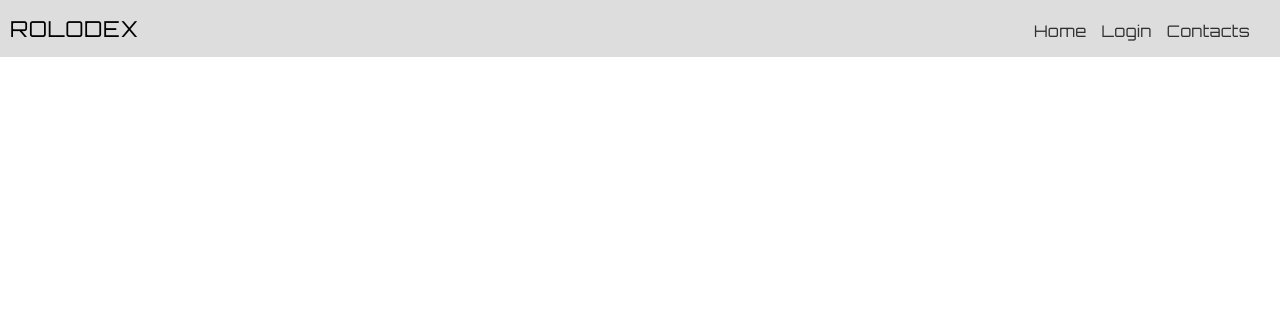
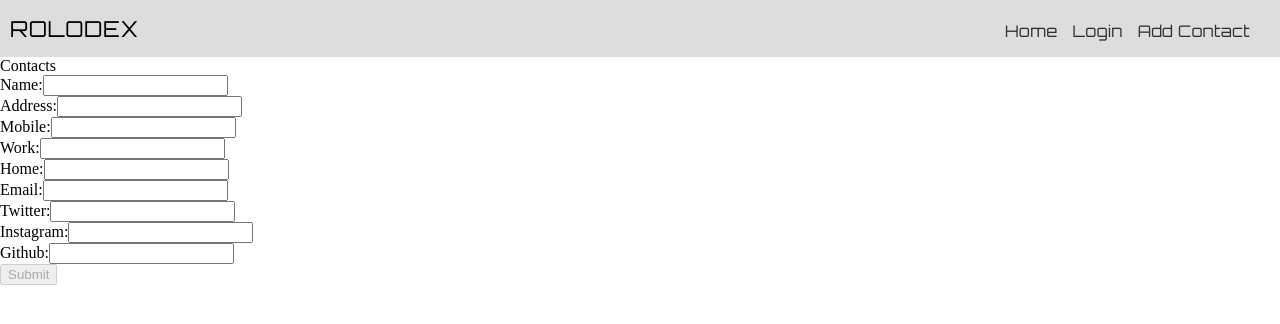
Before and after one commit to IsaiahHarris/rolodexng, an Angular app: page /addcontact in a window 1280 px wide. Before the commit this address led to /. Shown: the top 324 px of the page. Built offline with nearby package versions, Linux system fonts and the light colour scheme.

Commit message:
change contacts to add contact

```diff
--- a/src/app/app.module.ts
+++ b/src/app/app.module.ts
@@ -7,7 +7,7 @@ import { HttpClientModule } from '@angular/common/http';
 import { AppComponent } from './app.component';
 import { HomeComponent } from './pages/home/home.component';
 import { LoginComponent } from './pages/login/login.component';
-import { ContactComponent } from './pages/contact/contact.component';
+import { AddContactComponent } from './pages/addContact/addcontact.component';
 
 //shared components
 import { HeaderComponent } from './components/header/header.components';
@@ -20,7 +20,7 @@ import { BackendService } from './services/backend.service';
     HeaderComponent,
     HomeComponent,
     LoginComponent,
-    ContactComponent
+    AddContactComponent
   ],
   imports: [
     BrowserModule,
@@ -30,7 +30,7 @@ import { BackendService } from './services/backend.service';
       [
         { path: '', component: HomeComponent },
         { path: 'login', component: LoginComponent },
-        { path: 'contact', component: ContactComponent }
+        { path: 'addcontact', component: AddContactComponent }
       ]
     )
   ],
--- a/src/app/components/header/header.component.html
+++ b/src/app/components/header/header.component.html
@@ -8,7 +8,7 @@
       <a routerLink="login">Login</a>
     </li>
     <li>
-      <a routerLink="contact">Contacts</a>
+      <a routerLink="addcontact">Add Contact</a>
     </li>
   </ul>
 </div>
--- a/src/app/pages/contact/contact.component.ts
+++ b/src/app/pages/addContact/addcontact.component.ts
@@ -1,11 +1,11 @@
 import { Component } from '@angular/core';
 import { BackendService } from '../../services/backend.service';
 @Component({
-  templateUrl: './contact.component.html',
-  styleUrls: ['./contact.component.scss']
+  templateUrl: './addcontact.component.html',
+  styleUrls: ['./addcontact.component.scss']
 })
 
-export class ContactComponent {
+export class AddContactComponent {
   formData: {
     name: string,
     email: string,
```
Also changed, not shown: src/app/pages/addContact/addcontact.component.html (renamed from src/app/pages/contact/contact.component.html), src/app/pages/addContact/addcontact.component.scss (added).
